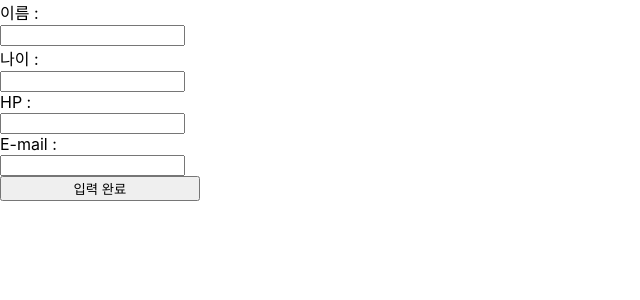
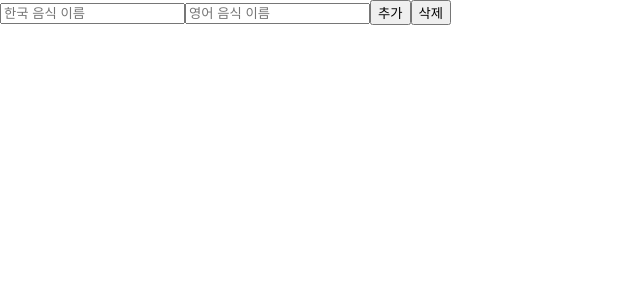
Before and after one commit to 19parke/react, a React (Create React App) app: page / in a window 1280 px wide. Shown: the top 300 px of the page, without its empty margins (0-640 px from the left). Built offline with nearby package versions, Linux system fonts and the light colour scheme.

Commit message:
240418 expert

```diff
--- a/src/App.js
+++ b/src/App.js
@@ -1,5 +1,7 @@
 import "./App.css";
-import PracticeInput from "./ref/basic/PracticeInput";
+import FoodContainer from "./ref/expert/FoodContainer";
+import FoodContainerAnswer from "./ref/expert/FoodContainerAnswer";
+// import PracticeInput from "./ref/basic/PracticeInput";
 // import Check from "./ref/basic/Check";
 // import Checkbox from "./ref/basic/Checkbox";
 // import Name from "./ref/basic/Name";
@@ -35,7 +37,9 @@ function App() {
         // <Name/>
         // <Check/>
         // <Checkbox/>
-        <PracticeInput/>
+        // <PracticeInput/>
+        // <FoodContainer/>
+        <FoodContainerAnswer/>
     );
 }
 
--- /dev/null
+++ b/src/ref/expert/FoodContainer.js
@@ -0,0 +1,52 @@
+import React, { useRef, useState } from 'react';
+
+// 실습 한글 음식명, 영어 음식명을 입력하면
+// 아래 결과에서 한글 음식명(영어 음식명)으로 표현하는 리스트 구현
+// 리스트에서 체크박스로 삭제 버튼을 누르면
+// 해당 리스트가 삭제
+
+const FoodContainer = () => {
+
+    const [result, setResult] = useState([])
+    const inputRef = useRef([])
+    const formRef = useRef()
+
+    const checkList = []
+    // const inputEngRef = useRef()
+
+    const addList = (e) => {
+        // console.log(inputRef.current[0].value)
+        // let kor = inputRef.current[0].value
+        // let eng = inputRef.current[1].value
+        // let fullString = "<input type='checkbox'/>"+kor+" ("+eng+")"
+        // setResult(result.concat(fullString))
+
+
+    }
+
+    const deleteList = (e) => {
+        if(e.target.checked){
+
+        }
+    }
+
+    return (
+        <div>
+            <form action="#" ref={formRef}>
+                <div><input type="text" name="kor" ref={(element)=>{inputRef.current[0] = element}}/></div>
+                <div><input type="text" name="eng" ref={(element)=>{inputRef.current[1] = element}}/></div>
+                <button type="button" onClick={addList}> 추가 </button>
+                <button type="button" onClick={deleteList}> 삭제</button>
+            </form>
+            <div>
+                {result.map((result, i)=><p key={i}>{result}</p>)}
+            </div>
+            {/* <div>
+                <input type="text" ref={inputKorRef}/>
+                <input type="text" ref={inputEngRef}/>
+            </div> */}
+        </div>
+    );
+};
+
+export default FoodContainer;
--- /dev/null
+++ b/src/ref/expert/FoodContainerAnswer.js
@@ -0,0 +1,103 @@
+import React, { useRef, useState } from 'react';
+
+const FoodContainerAnswer = () => {
+
+    const style = { listStyle : "none"};
+
+    // inputRef
+    const inputRef = useRef([])
+
+    // food 상태
+    const [foods, setFoods] = useState([]);
+
+    // 체크 상태, checked의 상태를 관리하기 위해
+    const [checked, setChecked] = useState([]);
+
+    // foodList만들기
+    // foods를 반복 돌려야 함
+    // 비구조화 할당 kor, eng
+    // return 값이 있어야 함, 함수로 돌려주는 것보다
+    // return 은 값을 반환, 함수 종료, 함수의 기능을 모두 했다는 뜻
+    // !!사용한 곳!!으로 값을 반환
+    // foodList에서 화면에 뿌려주기 위해, 사용한 곳에 그 태그를 , 값을 보여주기 위해
+    // react에서 return 쓸 대 ; 자동 추가 , 그래서 길어져서 단락을 구분하고 싶을 때 소괄호로 묶어주기
+    const foodList = foods.map(({kor, eng}, i)=> {
+        return (
+            // key의 i 와 체크박스 배열의 인덱스 값이 같이느
+            <li key={i} style={style}>
+                <input
+                    type="checkbox"
+                    // checked 상태를 관리하기 위해서 즉 Check의 index와 foods의 list를 비교해서 검사하기 위해서
+                    // 상태를 관리한다.
+                    // 상태를 똑같이 맞춘 것
+                    checked = {checked[i]}
+
+                    // checked 안에 상태를 바꾸기 위해서 사용하는 함수
+                    // 상태를 단순히 변화시킨 것
+                    onChange={()=>{ onChangeCheckBox(i) }
+                }/>
+                {`${kor} (${eng})`}
+            </li>
+        );
+    })
+
+    // food추가버튼
+    const onClickToAdd = () => {
+        // console.log('추가 버튼')
+        // setfoods 값을 추가한 것
+        setFoods(
+            // put대신에  conscat
+            // 하나의 배열 방에 한글+영어가 들어가야 하니 객체를 사용해야 한다!
+            foods.concat({
+                kor : inputRef.current[0].value,
+                eng : inputRef.current[1].value
+            })
+        )
+        // 추가했을 대 checked의 상태도 같이 false로 넣어 놓는 것
+        setChecked(checked.concat(false))
+        // console.log(inputRef.current[0].value, inputRef.current[1].value)
+    }
+
+    // 체크박스가 변화 됐을 대 확인해서 각각의 값, 우리가 만들어 놓은 배열로 넣기 위해
+    // index의 번호를 이용해서 true , false 비교하며
+    // chekced 상태 관리, 상태를 바꿔주는
+    // checked 상태를 클릭했을 때 변화를 주기 위해서 splice(indes, 몇 개 , '값') == 수정의 역할 (여기에 이 값을 넣어줘)
+    const onChangeCheckBox = (i) => {
+        checked.splice(i, 1, !checked[i])
+        // 다시 새롭게 배열에 넣어주기 위해, 바꾼 값을 적용시켜주기 위해서 리랜더링
+        setChecked(checked.conscat())
+
+    }
+    // 자르는 메소드
+    // 샤샤샤 , split slice splice
+
+
+    // food 삭제버튼
+    const onClickToRemove = () => {
+        // 체크 필요
+        // 체크 된 것 골라내는 법
+        // 클릭한 것을 없앨 것이기 위해 , 체크한 것을 삭제 해야되기 때문에, checked[i]인 상태로 누르면 클릭한 값이 남으니까
+        // ! not 붙여서 반대 값을 배열 foods에 넣는다
+        setFoods( foods.filter((food, i) => !checked[i]))
+
+        // Foods의 길이만큼 new Array().fil(false)로 전달하여 다시 만들어 Checked의 배열에 넣는다.
+        setChecked( new Array(foods.length).fill(false))
+    }
+
+    return (
+        <div>
+            <input type="text" placeholder='한국 음식 이름' ref={((element)=>{inputRef.current[0] = element})}></input>
+            <input type="text" placeholder='영어 음식 이름' ref={((element)=>{inputRef.current[1] = element})}></input>
+            <button onClick={onClickToAdd}>추가</button>
+            <button onClick={onClickToRemove}>삭제</button>
+            <div>
+                <ul>
+                    {/* 반복돌려서 뿌려주기 위해해 */}
+                    {foodList}
+                </ul>
+            </div>
+        </div>
+    );
+};
+
+export default FoodContainerAnswer;
```
